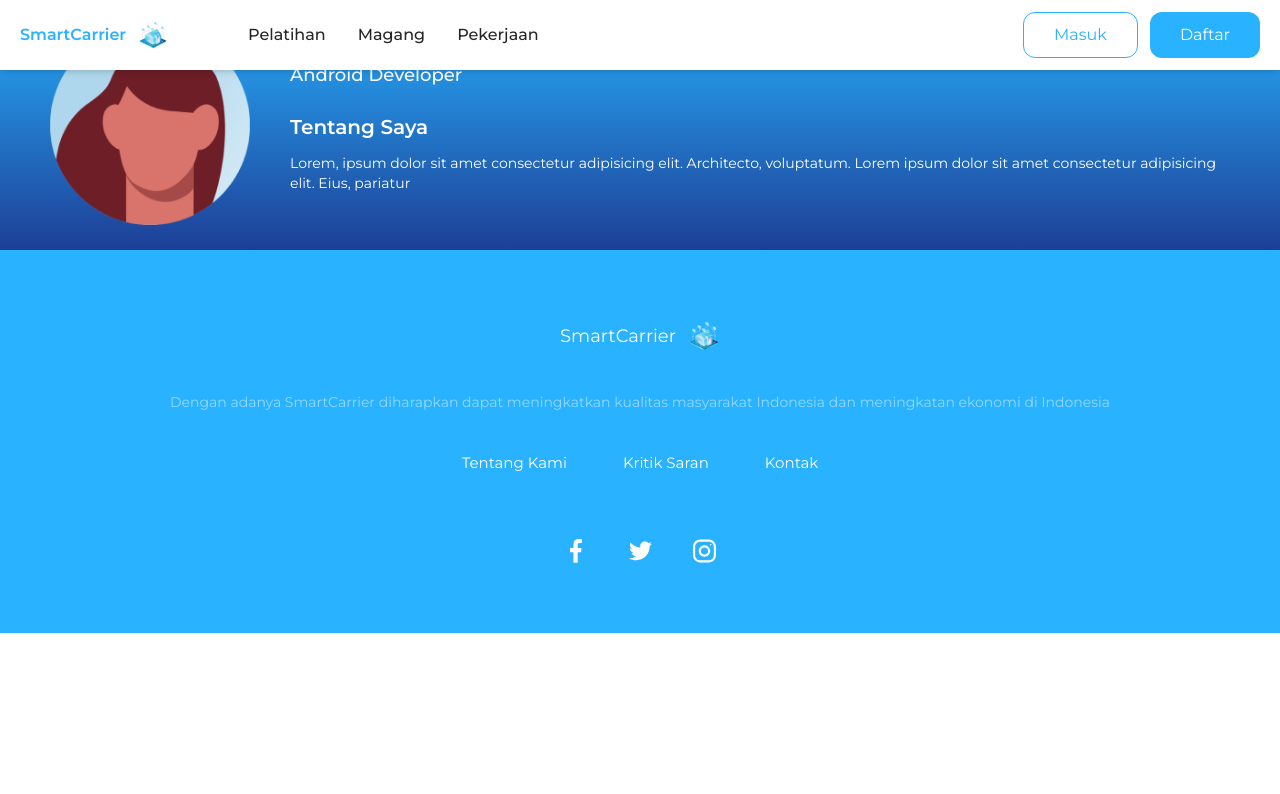
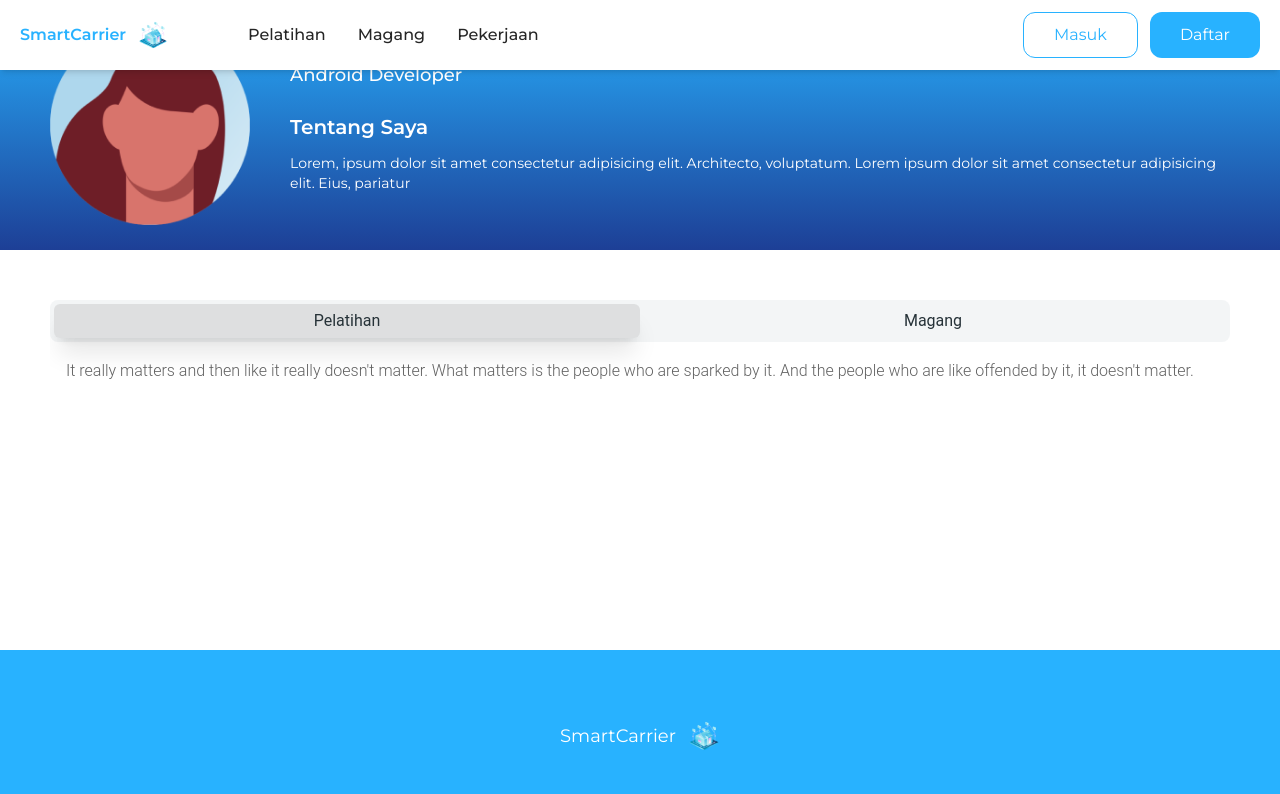
Before and after one commit to YasaKafi/nextjs-dinacom, a Next.js app: page /profile in a window 1280 px wide. Shown: the top 794 px of the page. Built offline with nearby package versions, Linux system fonts and the light colour scheme.

Commit message:
feat: [FA] add profile-training detail tab bar

```diff
--- a/package.json
+++ b/package.json
@@ -9,13 +9,15 @@
     "lint": "next lint"
   },
   "dependencies": {
+    "@heroicons/react": "^2.1.1",
+    "@material-tailwind/react": "^2.1.8",
     "axios": "^1.6.3",
     "next": "14.0.4",
     "react": "^18",
     "react-dom": "^18",
+    "react-icons": "^4.12.0",
     "react-slick": "^0.29.0",
-    "slick-carousel": "^1.8.1",
-    "react-icons": "^4.12.0"
+    "slick-carousel": "^1.8.1"
   },
   "devDependencies": {
     "autoprefixer": "^10.0.1",
--- /dev/null
+++ b/src/app/(pages)/(feature-pages)/profile/components/profile-training-detail/profile-training-detail.jsx
@@ -0,0 +1,57 @@
+'use client'
+
+import {
+    Tabs,
+    TabsHeader,
+    TabsBody,
+    Tab,
+    TabPanel,
+} from "@material-tailwind/react";
+
+function ProfileTrainingDetail() {
+
+    const data = [
+        {
+            label: "Pelatihan",
+            value: "html",
+            desc: `It really matters and then like it really doesn't matter.
+      What matters is the people who are sparked by it. And the people
+      who are like offended by it, it doesn't matter.`,
+        },
+        {
+            label: "Magang",
+            value: "react",
+            desc: `Because it's about motivating the doers. Because I'm here
+      to follow my dreams and inspire other people to follow their dreams, too.`,
+        },
+
+    ];
+
+    return (
+        <div className="h-[50vh] w-screen p-[50px]">
+            <Tabs value="html">
+                <TabsHeader
+                            indicatorProps={{
+                                className: "bg-gray-900/10 shadow-xl !text-gray-900",
+                            }}>
+                    {data.map(({ label, value }) => (
+                        <Tab key={value} value={value} >
+                            {label}
+                        </Tab>
+                    ))}
+                </TabsHeader>
+                <TabsBody>
+                    {data.map(({ value, desc }) => (
+                        <TabPanel key={value} value={value}>
+                            <div className="">
+                                {desc}
+                            </div>
+                        </TabPanel>
+                    ))}
+                </TabsBody>
+            </Tabs>
+        </div>
+    );
+}
+
+export default ProfileTrainingDetail;
--- a/src/app/(pages)/(feature-pages)/profile/page.jsx
+++ b/src/app/(pages)/(feature-pages)/profile/page.jsx
@@ -1,9 +1,12 @@
 import ProfileSection from "@/app/(pages)/(feature-pages)/profile/components/profile-section";
+import ProfileTrainingDetail
+    from "@/app/(pages)/(feature-pages)/profile/components/profile-training-detail/profile-training-detail";
 
 function ProfilePage() {
     return (
         <>
             <ProfileSection/>
+            <ProfileTrainingDetail/>
         </>
     );
 }
--- a/tailwind.config.js
+++ b/tailwind.config.js
@@ -1,5 +1,7 @@
 /** @type {import('tailwindcss').Config} */
-module.exports = {
+const withMT = require("@material-tailwind/react/utils/withMT");
+module.exports = withMT(
+    {
       content: [
         './src/pages/**/*.{js,ts,jsx,tsx,mdx}',
         './src/components/**/*.{js,ts,jsx,tsx,mdx}',
@@ -21,3 +23,4 @@ module.exports = {
       },
       plugins: [],
     }
+)
```
Also changed, not shown: 1 other file (tests, documents, lock files or other folders). Lines whose indentation alone changed are shown as unchanged.
